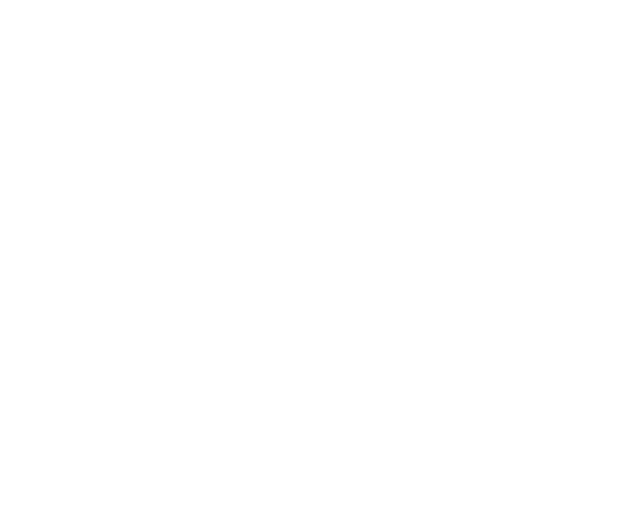
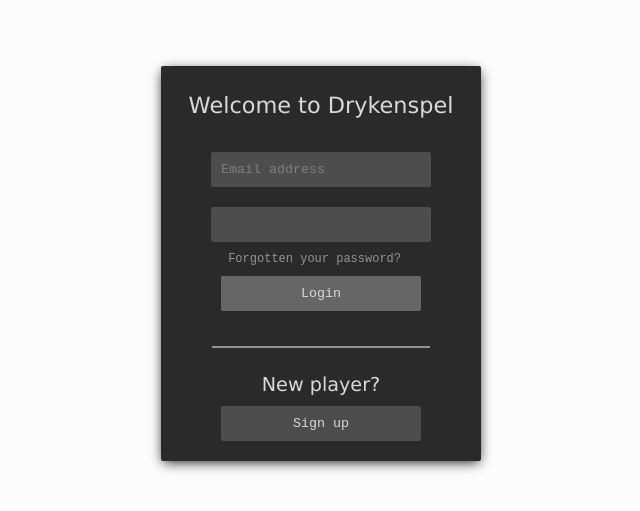
Before and after one commit to Trymunx/drykenspel, a Vue app: page /#/login in a window 1280 px wide. Shown: the part 197-708 px from the top of the page, without its empty margins (319-959 px from the left). Built offline with nearby package versions, Linux system fonts and the light colour scheme.

Commit message:
Add login page component from login-page branch

```diff
--- /dev/null
+++ b/src/components/LoginPage.vue
@@ -0,0 +1,173 @@
+<template>
+  <div id="login-window">
+    <div id="login-dialogue">
+      <div id="welcome-message">Welcome to Drykenspel</div>
+
+      <div id="login-div" class="login-form" v-if="display === 'login'">
+        <form id="login-form" class="login-form">
+          <input name="email" id="login-email" type="email" autocomplete="email" placeholder="Email address" spellcheck="false">
+          <input name="password" id="login-password" type="password" autocomplete="current-password">
+          <a href="https:google.com/search?q=Define+unlucky" id="forgot-password">Forgotten your password?</a>
+          <input type="submit" value="Login" class="login-button">
+        </form>
+        <hr>
+        <div class="signup-question">New player?</div>
+        <input class="signup-button" type="button" value="Sign up" @click="showSignUp">
+      </div>
+
+      <div id="signup-div" class="login-form" v-if="display === 'signUp'">
+        <form id="signup-form" class="login-form">
+          Sign up
+          <input name="email" id="signup-email" type="email" placeholder="Email address" spellcheck="false">
+          <input name="display-name" id="display-name" placeholder="Choose a display name" spellcheck="false" maxlength="20">
+          <input name="password" id="signup-password" type="password" autocomplete="new-password" placeholder="Choose a password">
+          <input type="submit" value="Sign up" class="signup-button">
+        </form>
+        <hr>
+        <div class="signup-question">Already have an account?</div>
+        <input class="login-button" type="button" value="Log in" @click="showLogin">
+      </div>
+
+    </div>
+  </div>
+</template>
+
+<script>
+export default {
+  data() {
+    return {
+      display: "login"
+    };
+  },
+  methods: {
+    showSignUp() {
+      this.display = "signUp";
+    },
+    showLogin() {
+      this.display = "login";
+    }
+  }
+};
+</script>
+
+<style>
+* {
+  border: none;
+  font-family: "Courier New", Courier, monospace;
+  color: #d7d7d7;
+  overflow: hidden;
+}
+
+body {
+  display: flex;
+  padding: 0;
+  margin: 0;
+}
+
+hr {
+  border-style: solid;
+  border-width: 1px;
+  border-color: #8b8b8b;
+  width: 90%;
+  margin: 25px 10px;
+}
+
+.signup-question {
+  display: flex;
+  align-content: center;
+  font-size: 1.2em;
+  font-family: "Lucida Sans", "Lucida Sans Regular", "Lucida Grande",
+    "Lucida Sans Unicode", Geneva, Verdana, sans-serif;
+}
+
+#game {
+  width: 100%;
+  height: 100%;
+  flex: 1 1;
+}
+
+#login-window {
+  width: 100%;
+  height: 100%;
+  background-color: #e4e4e41c;
+  display: hidden;
+  position: absolute;
+  display: flex;
+  justify-content: center;
+  align-items: center;
+}
+
+#login-dialogue {
+  width: 300px;
+  display: flex;
+  flex-direction: column;
+  justify-content: center;
+  align-items: center;
+  padding: 10px;
+  margin: 16px;
+  background-color: #191919;
+  opacity: 0.92;
+  border-radius: 2px;
+  box-shadow: 0px 3px 12px -2px black;
+}
+
+.login-form {
+  display: flex;
+  flex-direction: column;
+  align-items: center;
+}
+
+#welcome-message {
+  margin: 16px 10px 24px;
+  font-size: 1.4em;
+  font-family: "Lucida Sans", "Lucida Sans Regular", "Lucida Grande",
+    "Lucida Sans Unicode", Geneva, Verdana, sans-serif;
+}
+
+#forgot-password {
+  color: #8b8b8b;
+  font-size: 0.75em;
+  margin-left: auto;
+  margin-right: 40px;
+}
+
+#forgot-password:link {
+  text-decoration: none;
+}
+
+#forgot-password:hover {
+  color: #6b6d6a;
+}
+
+input {
+  padding: 10px;
+  margin: 10px;
+  background-color: #3f3f3f;
+  width: 200px;
+  border-radius: 2px;
+}
+
+input:focus {
+  outline-color: #d7d7d7;
+  background-color: #3a3a3a;
+}
+
+input::selection {
+  background: #8cb98e;
+}
+
+.login-button {
+  background-color: #5a5a5a;
+}
+
+.login-button:hover {
+  background-color: #8b8b8b;
+  cursor: pointer;
+}
+
+.signup-button:hover {
+  cursor: pointer;
+  background-color: #3c68199d;
+  align-items: center;
+}
+</style>
--- a/src/router/index.js
+++ b/src/router/index.js
@@ -1,6 +1,7 @@
 import Vue from "vue";
 import Router from "vue-router";
 import HelloWorld from "@/components/HelloWorld";
+import LoginPage from "@/components/LoginPage";
 
 Vue.use(Router);
 
@@ -10,6 +11,11 @@
       path: "/",
       name: "HelloWorld",
       component: HelloWorld
+    },
+    {
+      path: "/login",
+      name: "Login",
+      component: LoginPage
     }
   ]
 });
```
